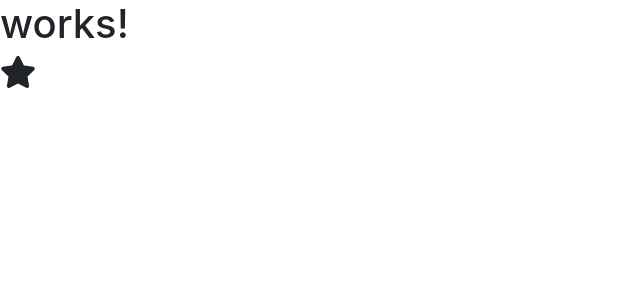
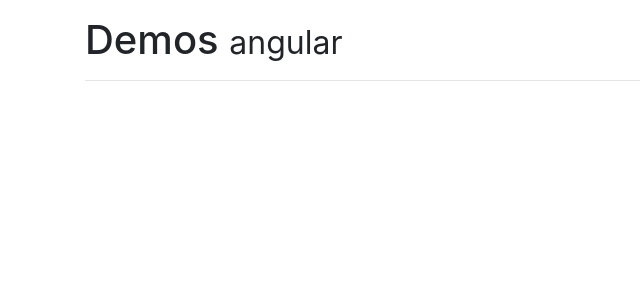
Before and after one commit to inegas/ng-a, an Angular app: page / in a window 1280 px wide. Shown: the top 300 px of the page, without its empty margins (0-640 px from the left). Built offline with nearby package versions, Linux system fonts and the light colour scheme.

Commit message:
estructura html ok, component ok

```diff
--- a/src/app/app.component.html
+++ b/src/app/app.component.html
@@ -1,6 +1,4 @@
-<!--The content below is only a placeholder and can be replaced.-->
-<h1>
-  works!
-</h1>
-<i class="fas fa-2x fa-star"></i>
-<router-outlet></router-outlet>
+<div class="container main-container mt-3">
+  <h1>Demos <small>angular</small></h1>
+  <hr>
+</div>
--- a/src/app/app.module.ts
+++ b/src/app/app.module.ts
@@ -3,10 +3,12 @@ import { NgModule } from '@angular/core';
 
 import { AppRoutingModule } from './app-routing.module';
 import { AppComponent } from './app.component';
+import { NgStyleComponent } from './components/ng-style/ng-style.component';
 
 @NgModule({
   declarations: [
-    AppComponent
+    AppComponent,
+    NgStyleComponent
   ],
   imports: [
     BrowserModule,
--- /dev/null
+++ b/src/app/components/ng-style/ng-style.component.ts
@@ -0,0 +1,19 @@
+import { Component, OnInit } from '@angular/core';
+
+@Component({
+  selector: 'app-ng-style',
+  template: `
+    <p>
+      ng-style works!
+    </p>
+  `,
+  styles: []
+})
+export class NgStyleComponent implements OnInit {
+
+  constructor() { }
+
+  ngOnInit() {
+  }
+
+}
```
Also changed, not shown: 1 other file (tests, documents, lock files or other folders).
